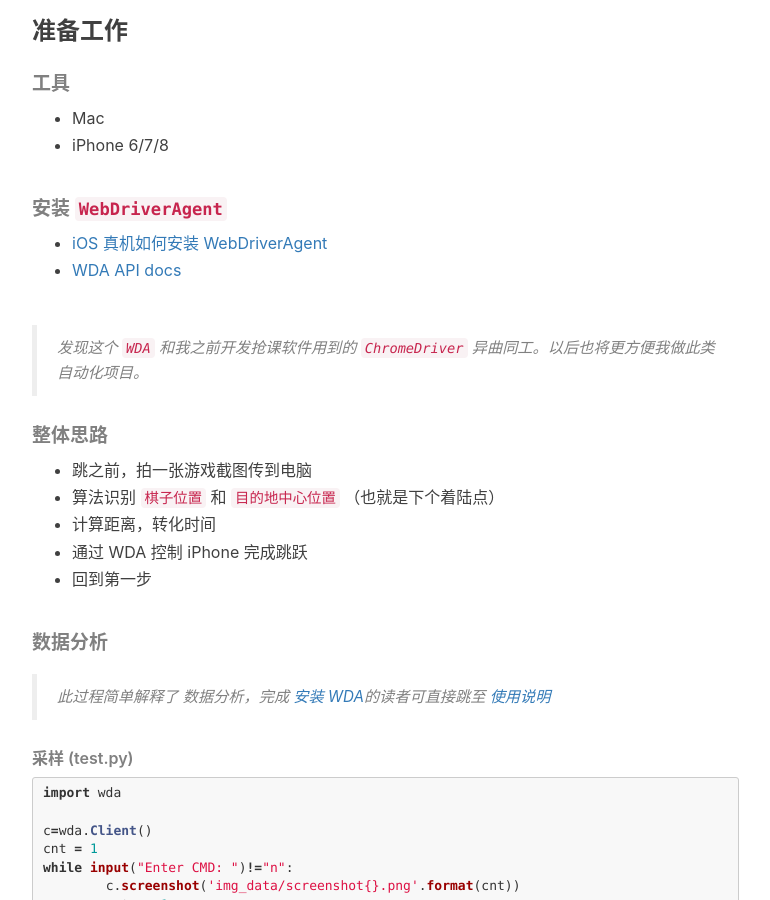
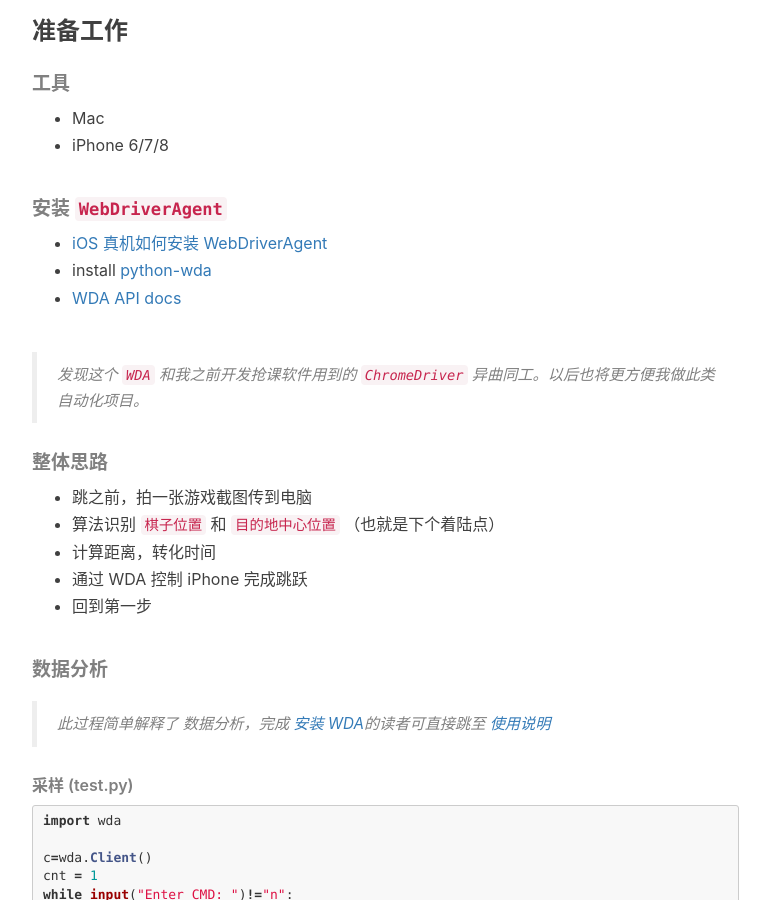
Before and after one commit to by-the-w3i/by-the-w3i.github.io, a Jekyll site: the page built from _posts/2018-01-04-WeChat-JumpGame.md, in a window 1280 px wide and 900 px high, scrolled down 1961 px. Shown: the whole window, without its empty margins (233-1003 px from the left). Built offline with Jekyll 4.4.1, drawn with Linux system fonts in a browser that asks for light colours; nearby versions of some CDN libraries; comment, search, counter and statistics services are not loaded.

````diff
--- a/_posts/2018-01-04-WeChat-JumpGame.md
+++ b/_posts/2018-01-04-WeChat-JumpGame.md
@@ -42,7 +42,8 @@ https://github.com/wangshub/wechat_jump_game
 <a name="wda"></a>
 ##### 安装 `WebDriverAgent`
 - [iOS 真机如何安装 WebDriverAgent](https://testerhome.com/topics/7220)
-- [WDA API docs](https://github.com/facebook/WebDriverAgent)
+- install [python-wda](https://github.com/openatx/facebook-wda)
+- [WDA API docs](https://github.com/openatx/facebook-wda)
 
 > 发现这个 `WDA` 和我之前开发抢课软件用到的 `ChromeDriver` 异曲同工。以后也将更方便我做此类自动化项目。
 
@@ -73,7 +74,7 @@ while input("Enter CMD: ")!="n":
 ```
 > 得到屏幕 N 张 screenshot
 >
-> Again, [WDA 使用教程](https://github.com/facebook/WebDriverAgent)
+> Again, [WDA 使用教程](https://github.com/openatx/facebook-wda)
 
 ###### 分析 (imgtest.py, testall.py)
 ```python
````
